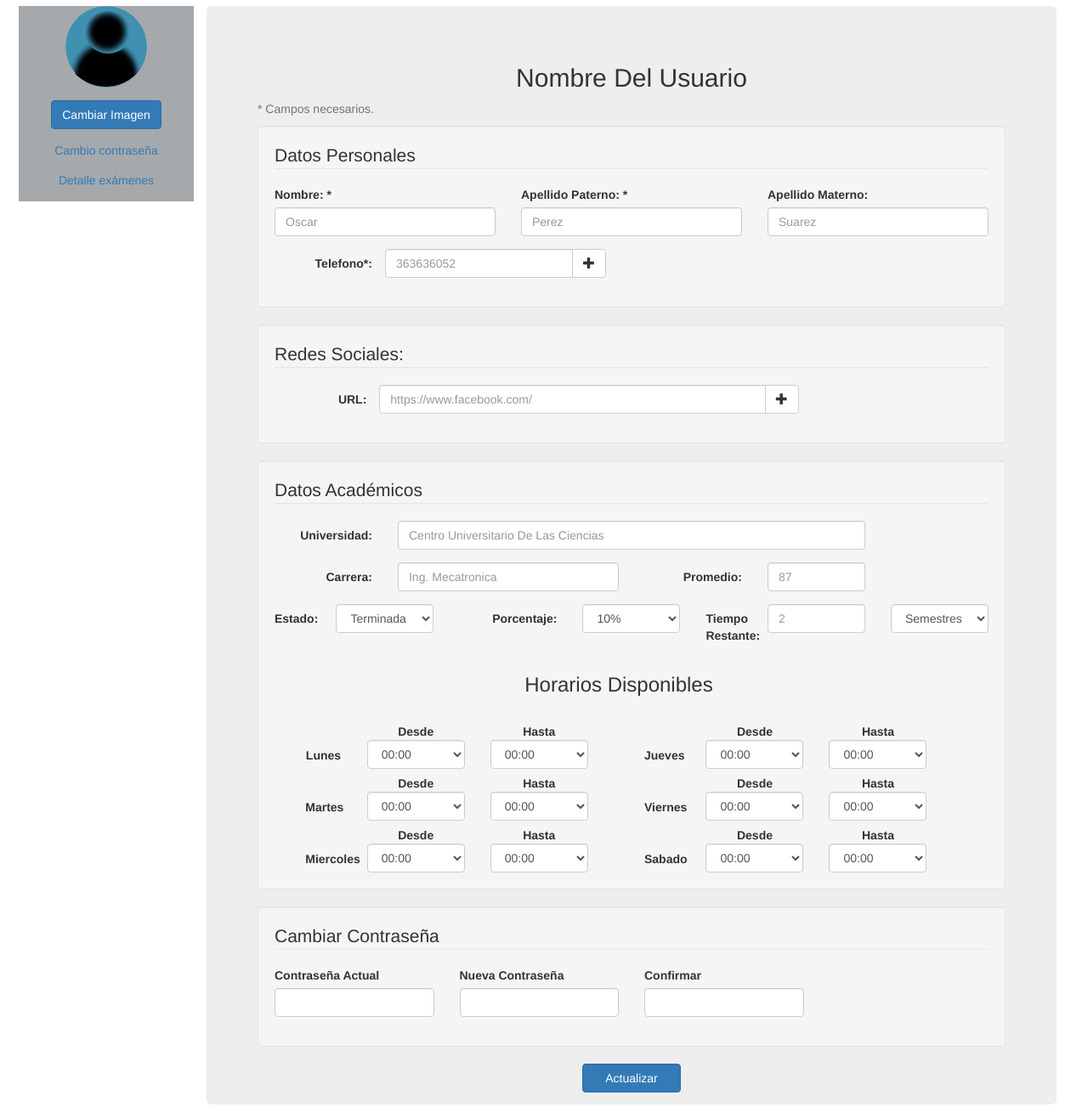
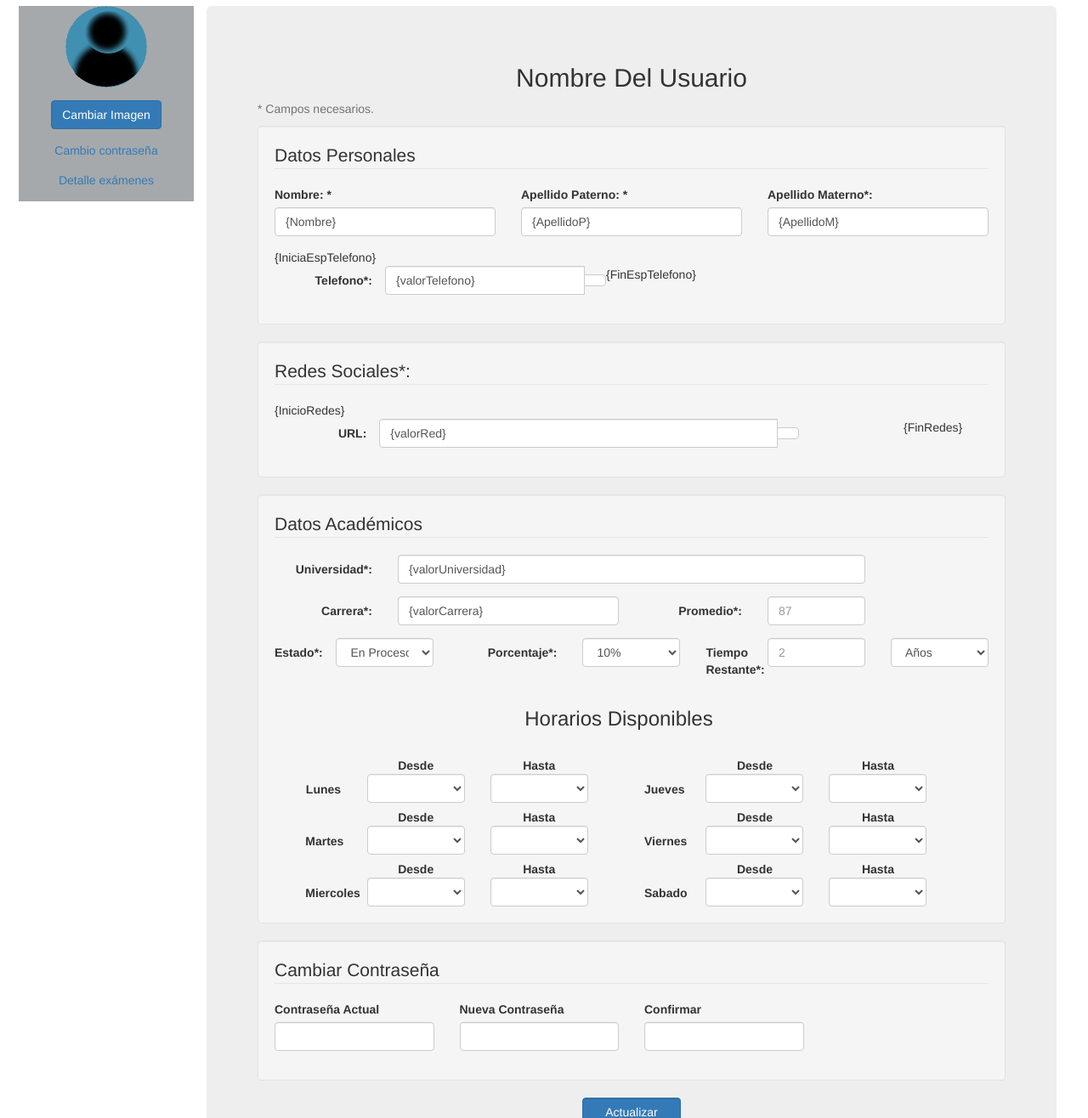
Before and after one commit to OscarLozoya/ExamenesOnline, a PHP site: page /app/vistas/Perfil.php in a window 1280 px wide. Shown: the part 80-1396 px from the top of the page at 85% size. Run offline with PHP 8.4, Linux system fonts and the light colour scheme; lists and menus that the app fills with data are empty; some libraries are stand-ins or nearby versions.

Commit message:
Perfil de Usuario
Se modificaron las validaciones para la contraseña nueva, se agregaron funciones para cargar el menu en sesionCtl dependiendo el usuario. En este comit los la midad de los datos de perfil ya se cargan cuando solicita el usario ver su perfil. Se modificaron los archivos Perfil.php  y Valores00.php para agregar llaves de control.

```diff
--- a/app/vistas/Perfil.php
+++ b/app/vistas/Perfil.php
@@ -20,109 +20,108 @@
 			<div class="jumbotron">
 				<h2 class="text-center">Nombre Del Usuario</h2>
 				<span class="help-block">* Campos necesarios.</span>
-				<form name="creandoperfil" action="404.php" method="POST">
+				<form name="creandoperfil" action="index.php?controlador=usuario&accion=Perfil&response=1" method="POST">
 					<div class="form-horizontal well">
 						<fieldset>
 							<legend>Datos Personales</legend>
 							<div class="form-group">
 								<div class="col-sm-6 col-md-4 col-lg-4">
 									<label for="nom">Nombre: *</label><br>
-									<input for="nam" id="Name" name="Name" type="text" placeholder="Oscar" class="form-control" onchange="Elimina_Error('ErrorName')">
+									<input for="nam" id="Name" name="Nombre" value="{Nombre}" type="text" placeholder="Oscar" class="form-control" onchange="Elimina_Error('ErrorName')">
 								</div>
 								<div class="col-sm-6 col-md-4 col-lg-4">
 									<label for="ApeP">Apellido Paterno: *</label><br>
-									<input name="ApellidoP" id="ApeP" type="text" placeholder="Perez" class="form-control" onchange="Elimina_Error('ErrorApeP')">
+									<input name="ApellidoP" id="ApeP" value="{ApellidoP}"type="text" placeholder="Perez" class="form-control" onchange="Elimina_Error('ErrorApeP')">
 								</div>
 								<div class="col-sm-6 col-md-4 col-lg-4">
-									<label for="ApeM">Apellido Materno: </label><br>
-									<input name="ApellidoM" id="ApeM" type="text" placeholder="Suarez" class="form-control" onchange="Elimina_Error('ErrorApeM')">
+									<label for="ApeM">Apellido Materno*: </label><br>
+									<input name="ApellidoM" id="ApeM" value="{ApellidoM}" type="text" placeholder="Suarez" class="form-control" onchange="Elimina_Error('ErrorApeM')">
 								</div>
 							</div>
 							<!---->
-							<div id="EspTelefono">
+              {IniciaEspTelefono}<div id="EspTelefono">
 								<div class="form-group col-xs-12 col-md-8 col-lg-6">
 									<label for="" class="col-xs-12 col-sm-4 control-label">Telefono*:</label>
 									<div id="InBtn"class="col-xs-12 col-sm-6	col-lg-8  input-group">
-										<input class="form-control" id="Telefono" placeholder="363636052" type="text" onkeypress="campoNumerico(this)" onchange="Elimina_Error('ErrorTelefono')">
+										<input class="form-control" id="Telefono" name="Telefonos[]" value="{valorTelefono}" placeholder="363636052" type="text" onkeypress="campoNumerico(this)" onchange="Elimina_Error('ErrorTelefono')">
 										<span id="spanBtn" class="input-group-btn">
 							        <button  id="BtnMoreTel"class="btn btn-default" type="button" data-tooltip="Agregar otro Número" onclick="NuevoTelefono()">
-							        	<i  id="iconBtnMoreTel" class="glyphicon glyphicon-plus"></i></button>
+							        	<i  id="iconBtnMoreTel" class={glyIcon}></i>
+							        </button>
 							      </span>
 									</div>
 								</div>
-							</div>
+							</div>{FinEspTelefono}
 							<!---->
 						</fieldset>
 					</div>
 					<section class="form-horizontal well">
-					<form action="">
 						<fieldset>
-							<legend>Redes Sociales:</legend>
-							<div id="EspRedSocial">
+							<legend>Redes Sociales*:</legend>
+							{InicioRedes}<div id="EspRedSocial">
 								<div class="form-group col-xs-12 col-md-11">
 									<label for="" class="col-xs-2 control-label">URL:</label>
 									<div class="col-xs-12 col-sm-10	col-lg-8  input-group">
-										<input class="form-control" id="URLred" placeholder="https://www.facebook.com/" type="text" onchange="Elimina_Error('ErrorRed')">
+										<input class="form-control" id="URLred" name="RedSocial[]" value="{valorRed}"placeholder="https://www.facebook.com/" type="text" onchange="Elimina_Error('ErrorRed')">
 										<span class="input-group-btn">
 							        <button  id="BtnMore"class="btn btn-default" type="button" data-tooltip="Agregar otra Red" onclick="NuevaRedSocial()">
-							        	<i  id="iconBtnMore" class="glyphicon glyphicon-plus"></i></button>
+							        	<i  id="iconBtnMore" class={glyIcon}></i></button>
 							      </span>
 									</div>
 								</div>
-							</div>
+							</div>{FinRedes}
 						</fieldset>
-					</form>
 				</section>
 					<div class="form-horizontal well">
 						<fieldset>
 							<legend>Datos Académicos</legend>
 							<div class="form-group">
-								<label for="uni" class="col-md-2 control-label">Universidad: </label>
+								<label for="uni" class="col-md-2 control-label">Universidad*: </label>
 								<div class="col-md-8">
-									<input name="Universidad" id="Universidad" type="text" placeholder="Centro Universitario De Las Ciencias" class="form-control">
+									<input name="Universidad" id="Universidad" value="{valorUniversidad}" type="text" placeholder="Centro Universitario De Las Ciencias" class="form-control" onchange="Elimina_Error('ErrorUniversidad')">
 								</div>
 							</div>
 							<div class="form-group">
-								<label for="car" class="control-label col-xs-12 col-sm-2 col-md-2">Carrera: </label>
+								<label for="car" class="control-label col-xs-12 col-sm-2 col-md-2">Carrera*: </label>
 								<div class="col-xs-12 col-sm-5  col-md-4">
-									<input name="Carrera" id="Carrera" type="text" placeholder="Ing. Mecatronica" class="form-control" onchange="Elimina_Error('ErrorCarrera')">
+									<input name="Carrera" id="Carrera" type="text" value="{valorCarrera}" placeholder="Ing Mecatronica" class="form-control" onchange="Elimina_Error('ErrorCarrera')">
 								</div>
-								<label for="pro" class="control-label col-xs-12 col-sm-2 col-md-2">Promedio: </label>
+								<label for="pro" class="control-label col-xs-12 col-sm-2 col-md-2">Promedio*: </label>
 								<div class="col-xs-12 col-sm-3 col-md-2">
-									<input id="Promedio" name="Promedio" type="number" placeholder="87" class="form-control" onchange="ValidaProm()">
+									<input id="Promedio" name="Promedio" type="number" value="{valorPromedio}" placeholder="87" class="form-control" onchange="ValidaProm()">
 								</div>
 							</div>
 							<div class="form-group">
-								<label for="estado" class="col-xs-6 col-md-1 control-label">Estado: </label>
+								<label for="estado" class="col-xs-6 col-md-1 control-label">Estado*: </label>
 								<div class="col-xs-6  col-md-2">
-									<select class="form-control">
-										<option>Terminada</option>
-										<option>En Proceso</option>
+									<select class="form-control" name="Estado">
+										<option  {seleccionEn Proceso}>En Proceso</option>
+										<option {seleccionTerminada}>Terminada</option>
 									</select>
 								</div>
-								<label for="porcentaje" class="col-xs-6  col-md-2 control-label">Porcentaje: </label>
+								<label for="porcentaje" class="col-xs-6  col-md-2 control-label">Porcentaje*: </label>
 								<div class="col-xs-6  col-md-2">
-									<select class="form-control">
-										<option value="10%">10%</option>
-										<option value="20%">20%</option>
-										<option value="30%">30%</option>
-										<option value="40%">40%</option>
-										<option value="50%">50%</option>
-										<option value="60%">60%</option>
-										<option value="70%">70%</option>
-										<option value="80%">80%</option>
-										<option value="90%">90%</option>
-										<option value="100%">100%</option>
+									<select class="form-control" name="Porcentaje">
+										<option value="10%" {selec10}>10%</option>
+										<option value="20%" {selec20}>20%</option>
+										<option value="30%" {selec30}>30%</option>
+										<option value="40%" {selec40}>40%</option>
+										<option value="50%" {selec50}>50%</option>
+										<option value="60%" {selec60}>60%</option>
+										<option value="70%" {selec70}>70%</option>
+										<option value="80%" {selec80}>80%</option>
+										<option value="90%" {selec90}>90%</option>
+										<option value="100%" {selec100}>100%</option>
 									</select>
 								</div>
-								<label for="T" class="col-xs-6  col-md-1 control-label">Tiempo Restante: </label>
+								<label for="T" class="col-xs-6  col-md-1 control-label">Tiempo Restante*: </label>
 								<div class="col-xs-3  col-md-2">
-									<input id="Tiempo" type="TiempoRestante" placeholder="2" class="form-control" onchange="ValidaTiempo()">
+									<input id="Tiempo" type="number" name="TiempoRestante" value="{TiempoRestante}" placeholder="2" class="form-control" onchange="ValidaTiempo()">
 								</div>
 								<div class="col-xs-3  col-md-2">
-									<select id="OpcTiempo" class="form-control" onchange="CambiaPeriodo()">
+									<select id="OpcTiempo" name="Lapso" class="form-control" onchange="CambiaPeriodo()">
+										<option value="Años">Años</option>
 										<option value="Semestres">Semestres</option>
-										<option value="Años">Años</option>
 									</select>
 								</div>
 							</div>
@@ -138,13 +137,13 @@
 						  		<div class="col-xs-6 col-md-4">
 					  				<label for="" class="control-label">Desde</label>
 					  				<select name="LunesDesde" id="LunesDesde" class="form-control" onchange="Valida_Horario('LunesDesde','LunesHasta')">
-					  					<?php include("Valores00.php"); ?>
+					  					{ValoresLunesDesde}
 					  				</select>
 						  		</div>
 						  		<div class="col-xs-6 col-md-4">
 						  			<label for="" class="control-label">Hasta</label>
 					  				<select name="LunesHasta" id="LunesHasta" class="form-control" onchange="Valida_Horario('LunesDesde','LunesHasta')">
-					  					<?php include("Valores00.php"); ?>
+					  					{ValoresLunesHasta}
 					  				</select>
 						  		</div>
 							  </div>
@@ -156,13 +155,13 @@
 						  		<div class="col-xs-6 col-md-4">
 					  				<label for="" class="control-label">Desde</label>
 				  					<select name="MartesDesde" id="MartesDesde" class="form-control" onchange="Valida_Horario('MartesDesde','MartesHasta')">
-				  						<?php include("Valores00.php"); ?>
+				  						{ValoresMartesDesde}
 				  					</select>
 						  		</div>
 					  			<div class="col-xs-6 col-md-4">
 					  				<label for="" class="control-label">Hasta</label>
 				  					<select name="MartesHasta" id="MartesHasta" class="form-control" onchange="Valida_Horario('MartesDesde','MartesHasta')">
-				  						<?php include("Valores00.php"); ?>
+				  						{ValoresMartesHasta}
 				  					</select>
 					  			</div>
 							  </div><!--FIN BLOQUE MARTES-->
@@ -173,13 +172,13 @@
 					  			<div class="col-xs-6 col-md-4">
 				  					<label for="" class="control-label">Desde</label>
 				  					<select name="MiercolesDesde" id="MiercolesDesde" class="form-control" onchange="Valida_Horario('MiercolesDesde','MiercolesHasta')">
-				  						<?php include("Valores00.php"); ?>
+				  						{ValoresMiercolesDesde}
 				  					</select>
 					  			</div>
 					  			<div class="col-xs-6 col-md-4">
 					  				<label for="" class="control-label">Hasta</label>
 				  					<select name="MiercolesHasta" id="MiercolesHasta" class="form-control" onchange="Valida_Horario('MiercolesDesde','MiercolesHasta')">
-				  						<?php include("Valores00.php"); ?>
+				  						{ValoresMiercolesHasta}
 				  					</select>
 					  			</div>
 						  	</div><!--FIN BLOQUE MIERCOLES-->
@@ -192,13 +191,13 @@
 					  			<div class="col-xs-6 col-md-4">
 				  					<label for="" class="control-label">Desde</label>
 				  					<select name="JuevesDesde" id="JuevesDesde" class="form-control" onchange="Valida_Horario('JuevesDesde','JuevesHasta')">
-				  						<?php include("Valores00.php"); ?>
+				  						{ValoresJuevesDesde}
 				  					</select>
 					  			</div>
 					  			<div class="col-xs-6 col-md-4">
 					  				<label for="" class="control-label">Hasta</label>
 				  					<select name="JuevesHasta" id="JuevesHasta" class="form-control" onchange="Valida_Horario('JuevesDesde','JuevesHasta')">
-				  						<?php include("Valores00.php"); ?>
+				  						{ValoresJuevesHasta}
 				  					</select>
 					  			</div>
 						  	</div><!--FIN BLOQUE Jueves-->
@@ -209,13 +208,13 @@
 					  			<div class="col-xs-6 col-md-4">
 				  					<label for="" class="control-label">Desde</label>
 				  					<select name="ViernesDesde" id="ViernesDesde" class="form-control" onchange="Valida_Horario('ViernesDesde','ViernesHasta')">
-				  						<?php include("Valores00.php"); ?>
+				  						{ValoresViernesDesde}
 				  					</select>
 					  			</div>
 					  			<div class="col-xs-6 col-md-4">
 					  				<label for="" class="control-label">Hasta</label>
 				  					<select name="ViernesHasta" id="ViernesHasta" class="form-control" onchange="Valida_Horario('ViernesDesde','ViernesHasta')">
-				  						<?php include("Valores00.php"); ?>
+				  						{ValoresViernesHasta}
 				  					</select>
 					  			</div>
 						  	</div><!--FIN BLOQUE Viernes-->
@@ -225,14 +224,14 @@
 					  			</div>
 					  			<div class="col-xs-6 col-md-4">
 				  					<label for="" class="control-label">Desde</label>
-				  					<select name="SabadoDesde" id="SabadoDesde" class="form-control" onchange="Valida_Horario('SabadadoDesde','SabadoHasta')">
-				  						<?php include("Valores00.php"); ?>
+				  					<select name="SabadoDesde" id="SabadoDesde" class="form-control" onchange="Valida_Horario('SabadoDesde','SabadoHasta')">
+				  						{ValoresSabadoDesde}
 				  					</select>
 					  			</div>
 					  			<div class="col-xs-6 col-md-4">
 					  				<label for="" class="control-label">Hasta</label>
-				  					<select name="SabadoHasta" id="SabadoHasta" class="form-control" onchange="Valida_Horario('SabadadoDesde','SabadoHasta')">
-				  						<?php include("Valores00.php"); ?>
+				  					<select name="SabadoHasta" id="SabadoHasta" class="form-control" onchange="Valida_Horario('SabadoDesde','SabadoHasta')">
+				  						{ValoresSabadoHasta}
 				  					</select>
 					  			</div>
 						  	</div><!--FIN BLOQUE Sabado-->
@@ -260,7 +259,7 @@
 							</fieldset>
 						</div>
 					<div class="col-md-offset-5 col-md-2">
-						<button type="submit" class="btn btn-primary form-control" onclick="return Valida_Campos()">Actualizar</button>
+						<button type="submit" class="btn btn-primary form-control" onclick="return Valida_Campos(1)">Actualizar</button>
 					</div>
 				</form>
 			</div>
--- a/app/vistas/Valores00.php
+++ b/app/vistas/Valores00.php
@@ -1,27 +1,27 @@
 <!--<select name="Valor" id="Valord">-->
-	<option value="00:00">00:00</option>
-	<option value="01:00">01:00</option>
-	<option value="02:00">02:00</option>
-	<option value="03:00">03:00</option>
-	<option value="04:00">04:00</option>
-	<option value="05:00">05:00</option>
-	<option value="06:00">06:00</option>
-	<option value="07:00">07:00</option>
-	<option value="08:00">08:00</option>
-	<option value="09:00">09:00</option>
-	<option value="10:00">10:00</option>
-	<option value="11:00">11:00</option>
-	<option value="12:00">12:00</option>
-	<option value="13:00">13:00</option>
-	<option value="14:00">14:00</option>
-	<option value="15:00">15:00</option>
-	<option value="16:00">16:00</option>
-	<option value="17:00">17:00</option>
-	<option value="18:00">18:00</option>
-	<option value="19:00">19:00</option>
-	<option value="20:00">20:00</option>
-	<option value="21:00">21:00</option>
-	<option value="22:00">22:00</option>
-	<option value="23:00">23:00</option>
-	<option value="24:00">24:00</option>
+	<option value="00:00" {{Dia}00:00}>00:00</option>
+	<option value="01:00" {{Dia}01:00}>01:00</option>
+	<option value="02:00" {{Dia}02:00}>02:00</option>
+	<option value="03:00" {{Dia}03:00}>03:00</option>
+	<option value="04:00" {{Dia}04:00}>04:00</option>
+	<option value="05:00" {{Dia}05:00}>05:00</option>
+	<option value="06:00" {{Dia}06:00}>06:00</option>
+	<option value="07:00" {{Dia}07:00}>07:00</option>
+	<option value="08:00" {{Dia}08:00}>08:00</option>
+	<option value="09:00" {{Dia}09:00}>09:00</option>
+	<option value="10:00" {{Dia}10:00}>10:00</option>
+	<option value="11:00" {{Dia}11:00}>11:00</option>
+	<option value="12:00" {{Dia}12:00}>12:00</option>
+	<option value="13:00" {{Dia}13:00}>13:00</option>
+	<option value="14:00" {{Dia}14:00}>14:00</option>
+	<option value="15:00" {{Dia}15:00}>15:00</option>
+	<option value="16:00" {{Dia}16:00}>16:00</option>
+	<option value="17:00" {{Dia}17:00}>17:00</option>
+	<option value="18:00" {{Dia}18:00}>18:00</option>
+	<option value="19:00" {{Dia}19:00}>19:00</option>
+	<option value="20:00" {{Dia}20:00}>20:00</option>
+	<option value="21:00" {{Dia}21:00}>21:00</option>
+	<option value="22:00" {{Dia}22:00}>22:00</option>
+	<option value="23:00" {{Dia}23:00}>23:00</option>
+	<option value="24:00" {{Dia}24:00}>24:00</option>
 <!--</select>-->
```
Also changed, not shown: app/controladores/sesionCtl.php (+12 -0 lines), app/controladores/usuarioCtl.php (+59 -16 lines), app/modelos/usuarioMdl.php (+68 -2 lines), js/ValidacionesPerfilRegistro.js (+4 -5 lines).
